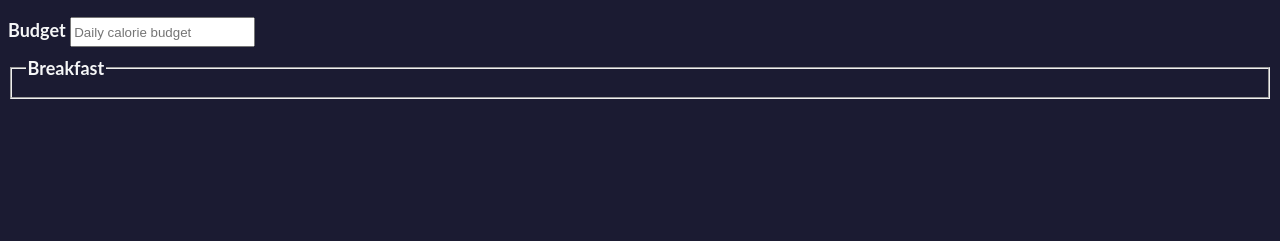
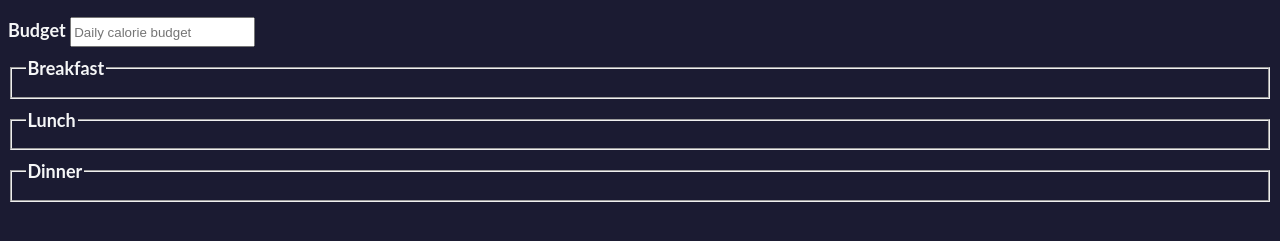
Before and after one commit to Pav85/calorie-counter, a plain HTML site: page index.html in a window 1280 px wide. Shown: the part 67-308 px from the top of the page. Drawn offline with Linux system fonts and the light colour scheme.

Commit message:
Update index.html

```diff
--- a/index.html
+++ b/index.html
@@ -23,6 +23,14 @@
           <legend>Breakfast</legend>
           <div class="input-container"></div>
         </fieldset>
+        <fieldset id="lunch">
+          <legend>Lunch</legend>
+          <div class="input-container"></div>
+        </fieldset>
+        <fieldset id="dinner">
+          <legend>Dinner</legend>
+          <div class="input-container"></div>
+        </fieldset>
       </form>
     </main>
   </body>
```
